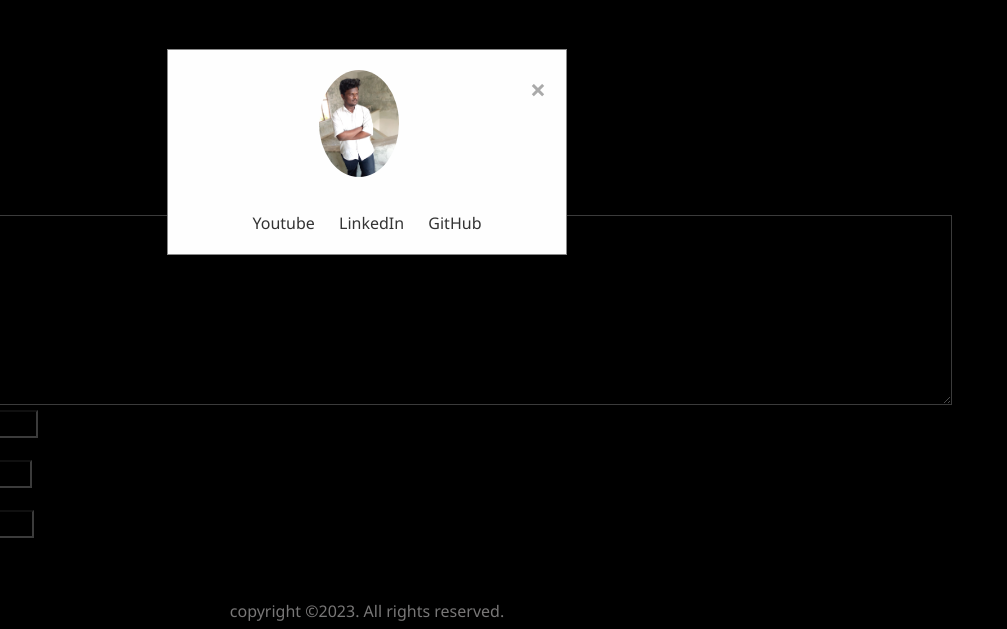
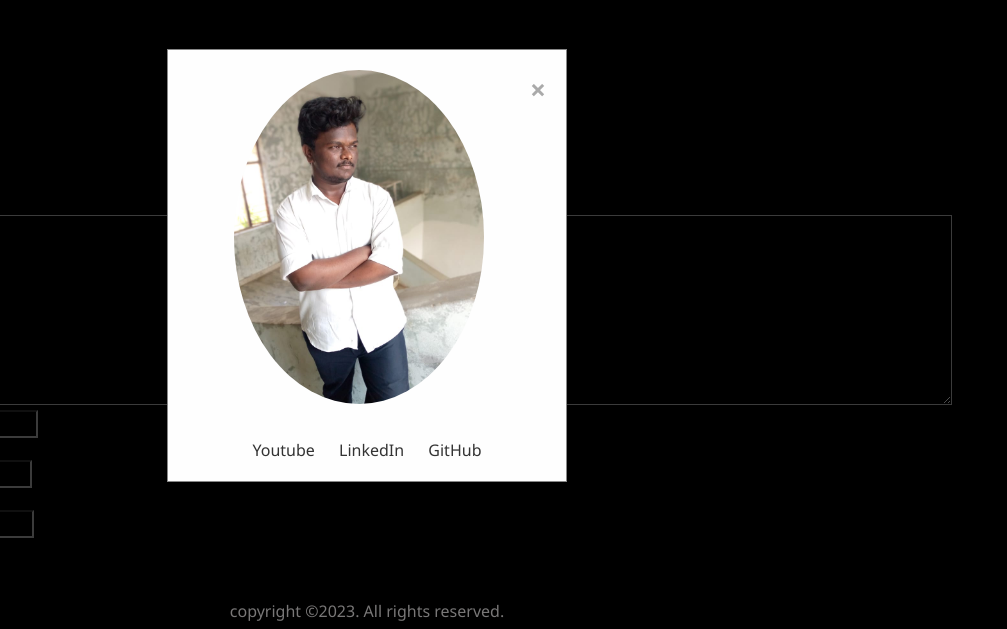
Before and after one commit to amruthakalyan/personal-portfolio, a plain HTML site: page index.html in a window 1280 px wide. Both pictures are taken after a click on the link "Contact". Shown: the part 2191-2820 px from the top of the page, 273-1280 px from the left. Drawn offline with Linux system fonts and the light colour scheme.

Commit message:
Update style.css

```diff
--- a/style.css
+++ b/style.css
@@ -319,8 +319,8 @@ footer .foot-img{
   max-width: 400px; /* Added maximum width */
 }
 .modal img{
-    width:80px;
-    height:80px;
+    width:70%;
+    height:70%;
 }
 .close {
   color: #aaa;
```
